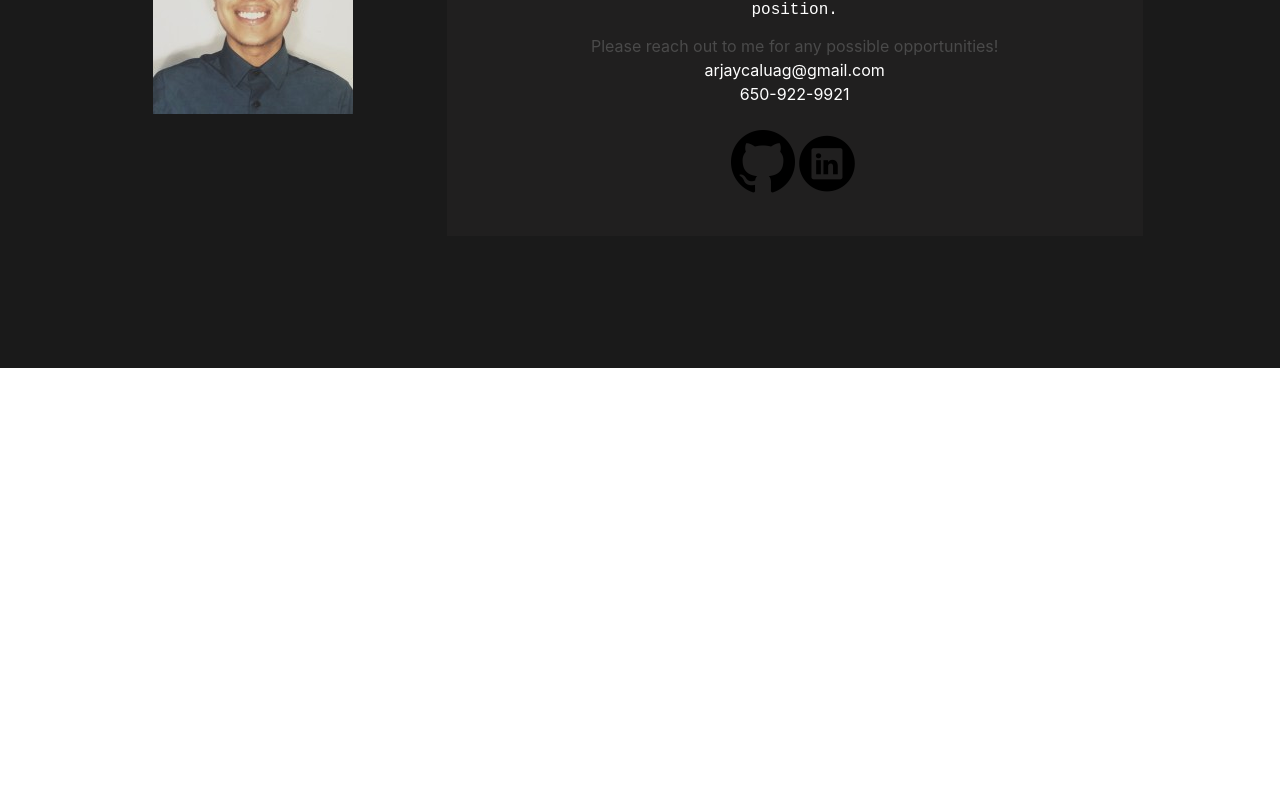
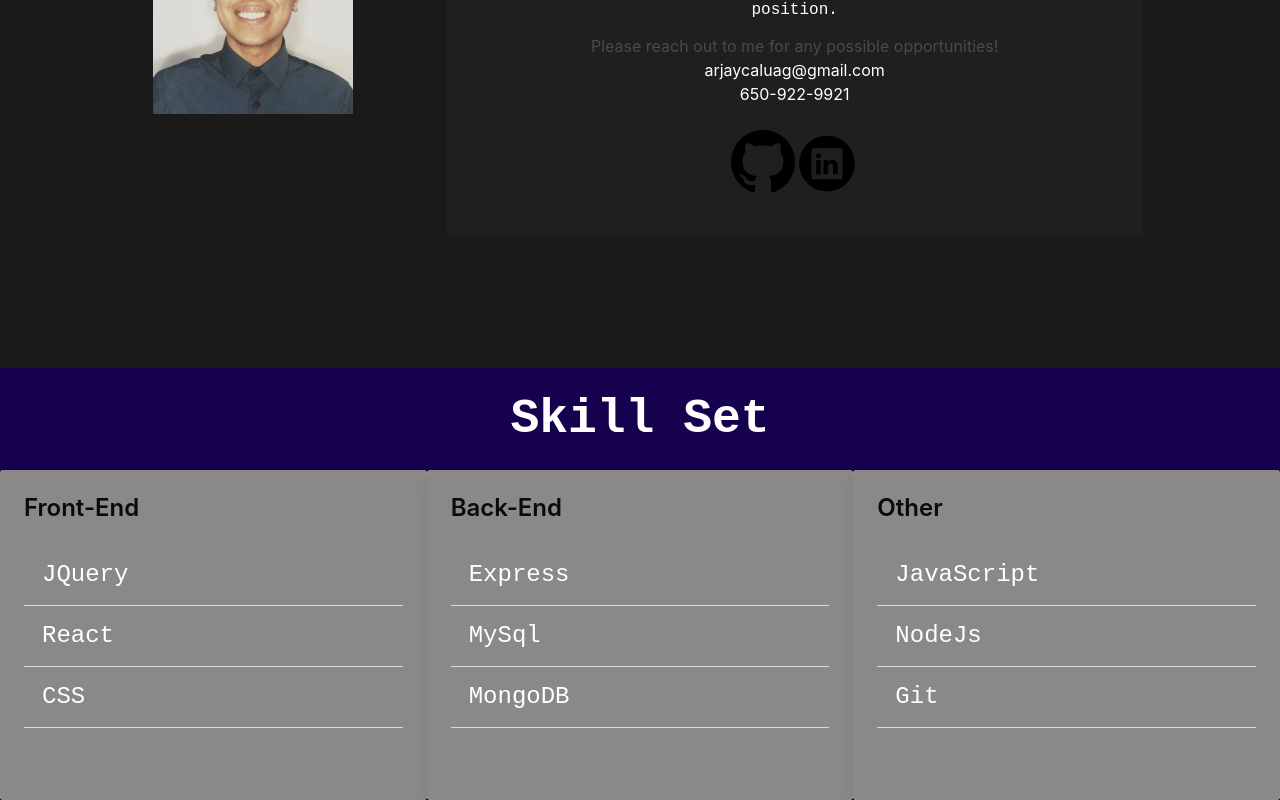
Before and after one commit to ArjayCaluag/React-Portfolio, a React (Create React App) app in the folder react-portfolio/: page /aboutme in a window 1280 px wide. Shown: the part 384-1184 px from the top of the page. Before the commit the page ends 800 px from the top, so only its background shows below. Built offline with nearby package versions, Linux system fonts and the light colour scheme.

Commit message:
Create Skills component

```diff
--- a/react-portfolio/src/assets/projects.json
+++ b/react-portfolio/src/assets/projects.json
@@ -1,7 +1,7 @@
 [
     {
         "name": "Project 2",
-        "imgage": "Project2Snip.PNG",
+        "imgage": "./Project2Snip.PNG",
         "deployed": "https://party-x.herokuapp.com/",
         "repo": "https://github.com/ArjayCaluag/Project-2"
     },
--- /dev/null
+++ b/react-portfolio/src/components/Skills/index.js
@@ -0,0 +1,92 @@
+import React from "react";
+import "./style.css"
+
+function Skills(){
+    return(
+        <section class="hero is-medium" id="skillsSec">
+        <h1 class="title is-1 has-text-centered has-text-white is-family-monospace mt-5">Skill Set</h1>
+        <div class="columns has-same-height is-gapless">
+            <div class="column">
+                {/* <!-- Front End --> */}
+                <div class="card">
+                    <div class="card-content">
+                        <h3 class="title is-4 has-text-black">Front-End</h3>
+
+                        <div class="content">
+                            <table class="table-profile">
+                                <tr>
+                                    <td class="is-size-4 is-family-monospace has-text-white">JQuery</td>
+                                </tr>
+                                <tr>
+                                    <td class="is-size-4 is-family-monospace has-text-white">React</td>
+
+                                </tr>
+                                <tr>
+                                    <td class="is-size-4 is-family-monospace has-text-white">CSS</td>
+                                </tr>
+                            </table>
+                        </div>
+                        <br/>
+                    </div>
+                </div>
+            </div>
+            <div class="column">
+                {/* <!-- Backend --> */}
+                <div class="card">
+                    <div class="card-content">
+                        <h3 class="title is-4 has-text-black">Back-End</h3>
+
+                        <div class="content">
+                            <table class="table-profile">
+
+                                <tr>
+                                    <td class="is-size-4 is-family-monospace has-text-white">Express</td>
+
+                                </tr>
+                                <tr>
+                                    <td class="is-size-4 is-family-monospace has-text-white">MySql</td>
+
+                                </tr>
+                                <tr>
+                                    <td class="is-size-4 is-family-monospace has-text-white">MongoDB</td>
+
+                                </tr>
+                            </table>
+                        </div>
+                        <br/>
+                    </div>
+                </div>
+            </div>
+            <div class="column">
+                {/* <!-- Other --> */}
+                <div class="card">
+                    <div class="card-content">
+                        <h3 class="title is-4 has-text-black">Other</h3>
+
+                        <div class="content">
+                            <table class="table-profile">
+                                <tr>
+                                    <td class="is-size-4 is-family-monospace has-text-white">JavaScript</td>
+
+                                </tr>
+                                <tr>
+                                    <td class="is-size-4 is-family-monospace has-text-white">NodeJs</td>
+
+                                </tr>
+                                <tr>
+                                    <td class="is-size-4 is-family-monospace has-text-white">Git</td>
+
+                                </tr>
+                            </table>
+                        </div>
+                        <br/>
+                    </div>
+                </div>
+            </div>
+        </div>
+    </section>
+
+    )
+}
+
+export default Skills;
--- /dev/null
+++ b/react-portfolio/src/components/Skills/style.css
@@ -0,0 +1,3 @@
+#skillsSec {
+    background-color:rgb(22, 1, 78);
+}
--- a/react-portfolio/src/pages/About Me/index.js
+++ b/react-portfolio/src/pages/About Me/index.js
@@ -1,12 +1,13 @@
 import React from "react"
 import AboutMeSec from "../../components/AboutMe"
-
+import Skills from "../../components/Skills"
 
 function AboutMe() {
   return (
 <div>
 
 <AboutMeSec/>
+<Skills/>
 
 </div>
   )
```
